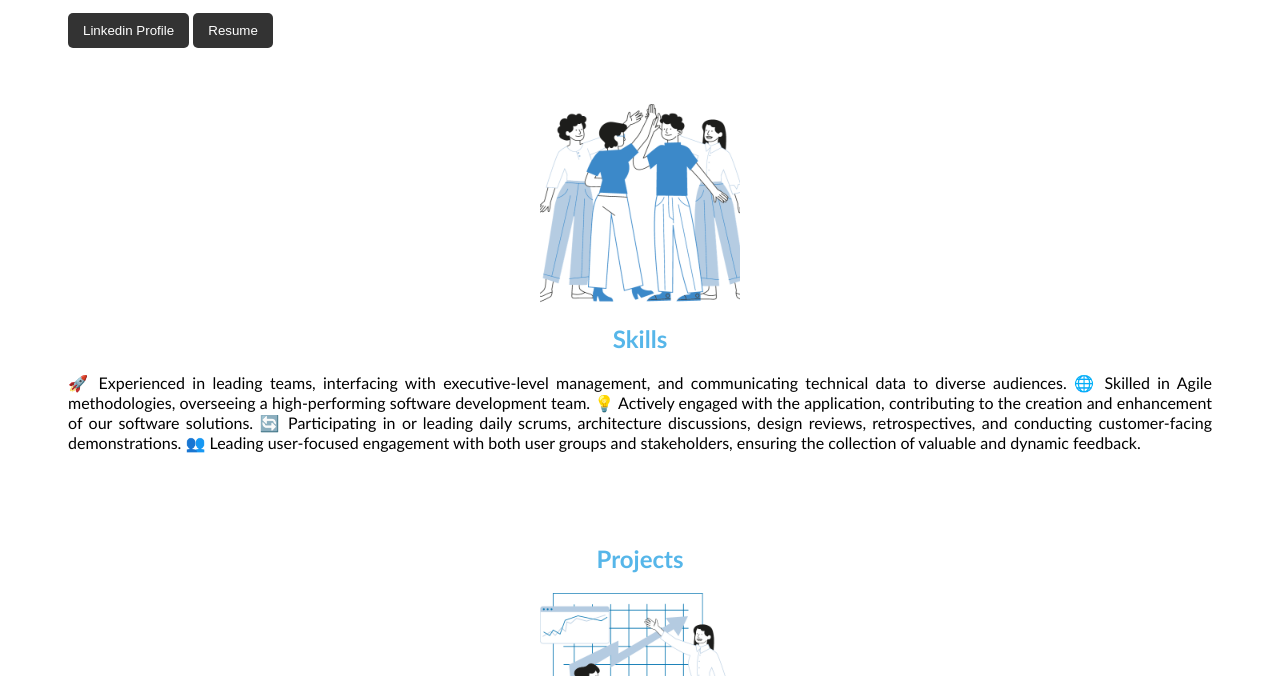
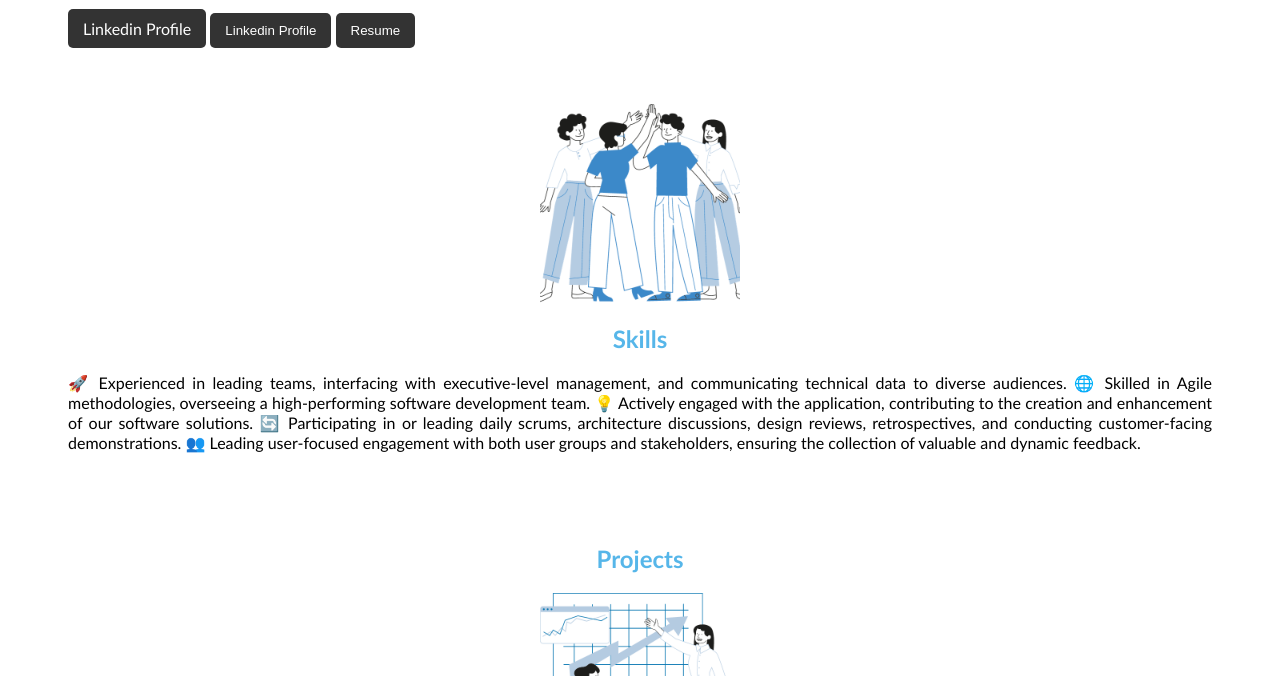
Before and after one commit to Mwrightvet/Updated-M-Wright-Portfolio-2023, a plain HTML site: page index.html in a window 1280 px wide. Shown: the part 424-1100 px from the top of the page. Drawn offline with Linux system fonts and the light colour scheme.

Commit message:
testing button links

```diff
--- a/index.html
+++ b/index.html
@@ -39,6 +39,9 @@
                         </p>
 
                         </p>
+                        <a href="https://linkedin.com/in/melissa-wright-mba/" target="_blank" class="button">Linkedin
+                            Profile</a>
+
                         <button onclick="window.open('https:linkedin.com/in/melissa-wright-mba/', '_blank');"
                             class="button">Linkedin Profile</button>
                         <button
```
